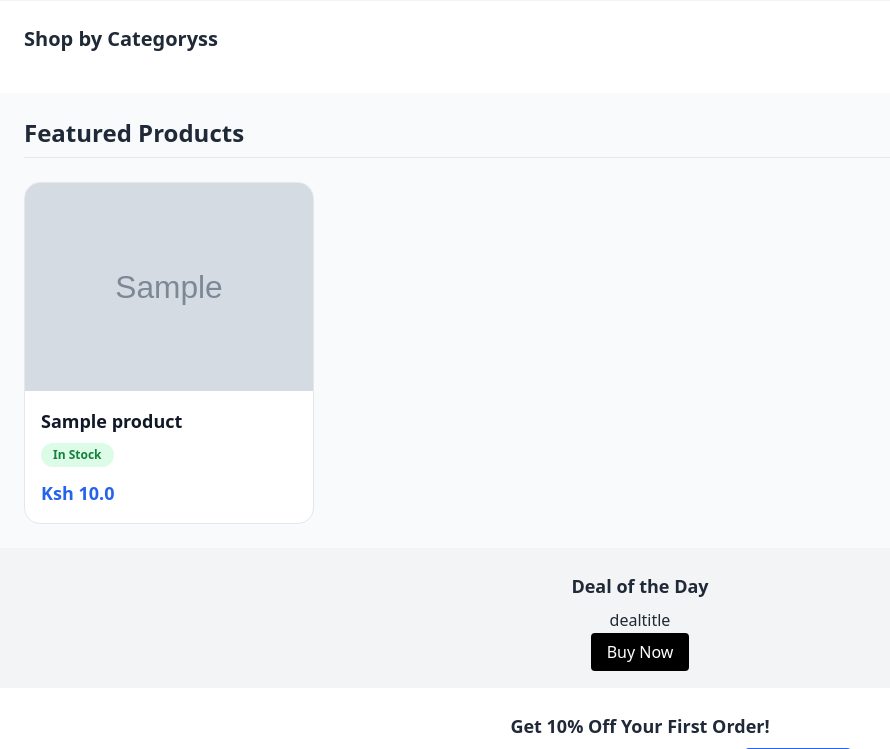
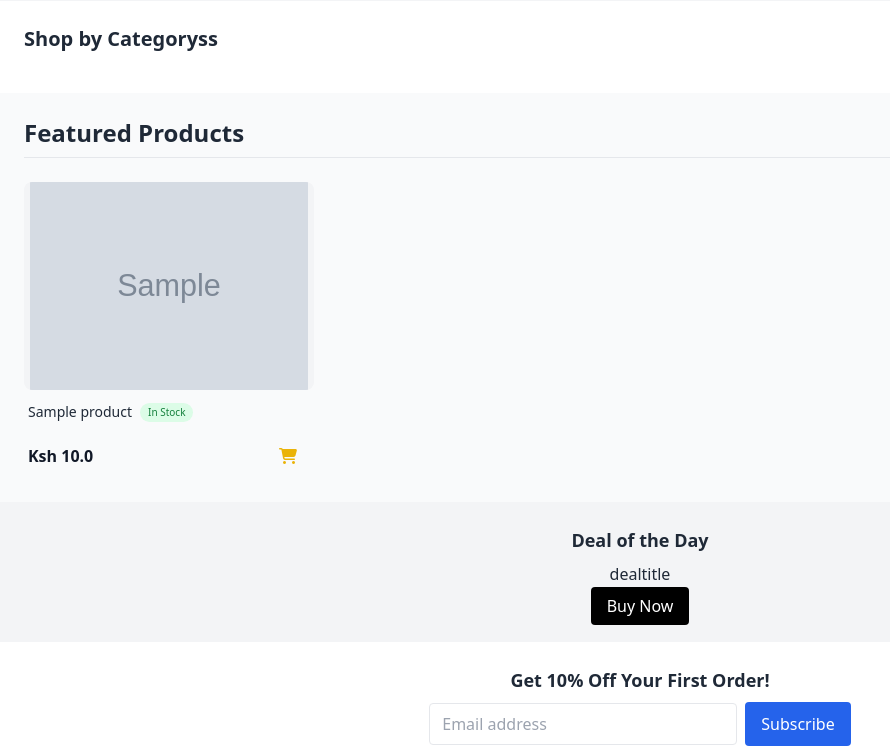
Before and after one commit to Joe-muraguri/samawa-soko, a Flask app: page /api/products/ in a window 1280 px wide. Shown: the part 344-1093 px from the top of the page, without its empty margins (0-890 px from the left). Run offline with Flask 3, Linux system fonts and the light colour scheme; tables that the repository leaves empty hold one stand-in row (values such as "Sample post"); grey boxes marked "Sample" are stand-in pictures; style sheets or scripts are compiled from the project's sources; some libraries are stand-ins or nearby versions.

Commit message:
updated products display template

```diff
--- a/app/templates/index.html
+++ b/app/templates/index.html
@@ -37,50 +37,56 @@
     <!-- Product Grid -->
     <div class="grid grid-cols-2 md:grid-cols-3 lg:grid-cols-4 gap-6">
       {% for product in products %}
-      <div class="border rounded-2xl bg-white hover:shadow-2xl transition duration-300 overflow-hidden group relative">
+        <a href="{{ url_for('product.get_product', id=product.id) }}" class="flex flex-col group">
 
-        <!-- Product Link -->
-        <a href="{{ url_for('product.get_product', id=product.id) }}" class="block">
-          <!-- Image -->
-          <div class="w-full h-52 bg-gray-100 overflow-hidden">
-            <img src="{{ product.image_url }}"
-                 alt="{{ product.name }}"
-                 class="w-full h-full object-cover group-hover:scale-110 transition-transform duration-500" />
+          <!-- Product Image -->
+          <div class="relative">
+            <img src="{{ product.image_url }}" alt="{{ product.name }}"
+                 class="w-full h-52 object-contain rounded-lg bg-gray-100 group-hover:scale-105 transition-transform duration-500">
           </div>
 
           <!-- Product Details -->
-          <div class="p-4">
-            <p class="font-semibold text-gray-900 text-lg truncate">{{ product.name }}</p>
-
-            <!-- Stock Badge -->
-            <span class="inline-block mt-2 px-3 py-1 text-xs font-semibold rounded-full
+          <div class="mt-3 flex flex-col px-1">
+            <!-- Name + Stock Badge -->
+            <div class="flex items-center gap-2">
+              <h4 class="text-sm font-medium text-gray-800 group-hover:text-blue-600 transition line-clamp-2">
+                {{ product.name }}
+              </h4>
+              <span class="px-2 py-0.5 text-[10px] font-medium rounded-full
                 {% if product.stock > 0 %} bg-green-100 text-green-700
                 {% else %} bg-red-100 text-red-700 {% endif %}">
                 {% if product.stock > 0 %}
                   In Stock
                 {% else %}
-                Out of Stock
+                  Out
                 {% endif %}
               </span>
+            </div>
 
-            <p class="mt-3 text-lg font-bold text-blue-600">Ksh {{ product.price }}</p>
-          </div>
-        </a>
+            <!-- Optional Brand or Placeholder -->
+            <p class="text-xs text-gray-500 mt-1">
+              {{ product.brand or " " }}
+            </p>
 
-        <!-- Quick Add to Cart (appears on hover) -->
+            <!-- Price + Cart -->
+            <div class="flex items-center justify-between mt-2">
+              <p class="text-base font-semibold text-gray-900">
+                Ksh {{ product.price }}
+              </p>
               {% if product.stock > 0 %}
-        <button class="absolute bottom-4 left-1/2 transform -translate-x-1/2
-                       opacity-0 group-hover:opacity-100 transition duration-300
-                       bg-blue-600 text-white px-4 py-2 rounded-full shadow-md
-                       hover:bg-blue-700 focus:outline-none">
-          + Add to Cart
+              <button class="text-yellow-500 hover:text-yellow-600 transition">
+                <i class="fas fa-shopping-cart text-sm md:text-base"></i>
               </button>
               {% endif %}
             </div>
+          </div>
+        </a>
       {% endfor %}
     </div>
   </div>
 </section>
+
+
 
 
 
```
Lines whose indentation alone changed are shown as unchanged.
